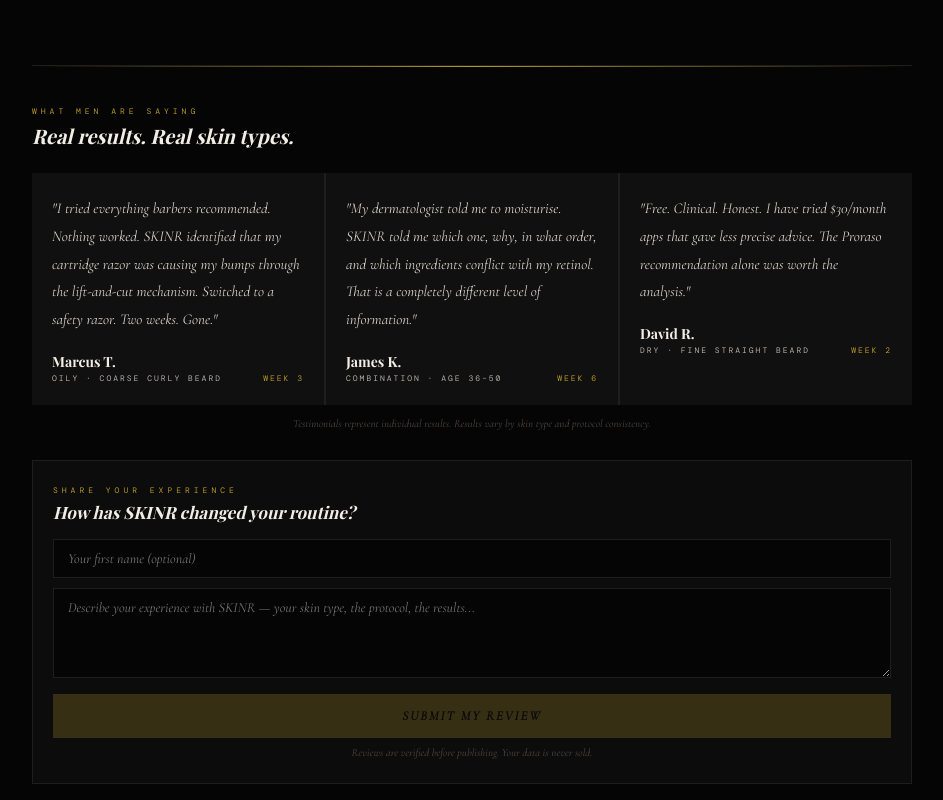
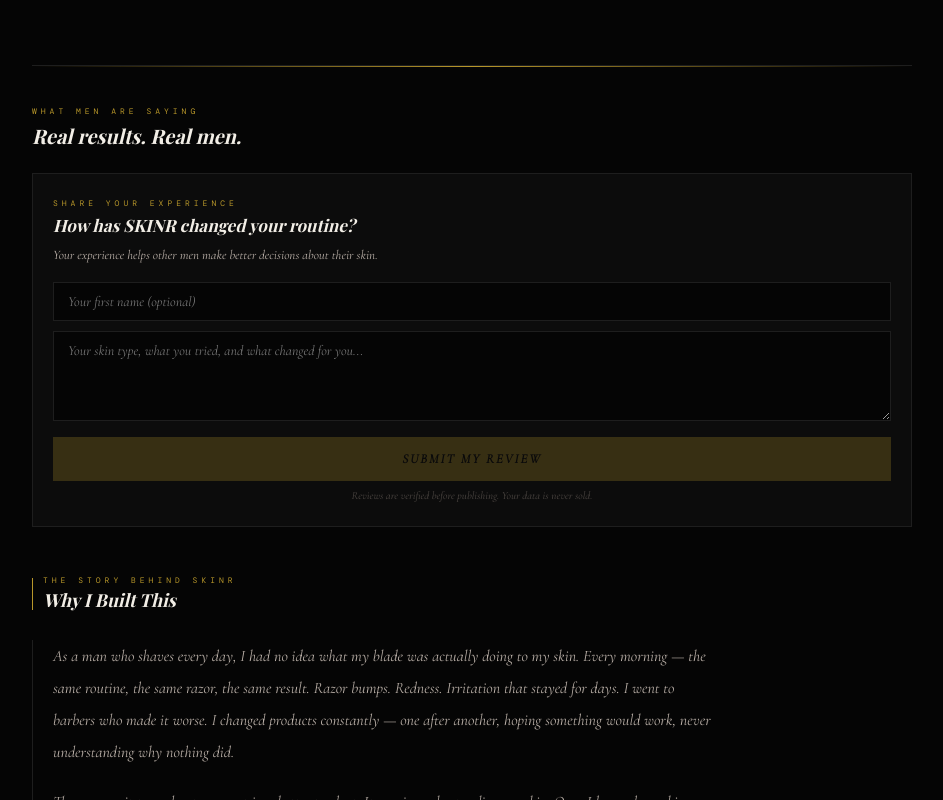
Before and after one commit to tarhdangote/skinrfinal-version-1.0, a React (Vite) app: page / in a window 1280 px wide. Shown: the part 1240-2040 px from the top of the page, without its empty margins (168-1111 px from the left). Built offline with nearby package versions, Linux system fonts and the light colour scheme; a web font is replaced by a local one.

Commit message:
Update App.jsx

```diff
--- a/src/App.jsx
+++ b/src/App.jsx
@@ -1,4 +1,9 @@
 import { useState, useEffect, useRef, useCallback } from "react";
+
+// ── GA4 EVENT TRACKING ───────────────────────────────────────────────────────
+const track = (eventName, params = {}) => {
+  try { if(window.gtag) window.gtag("event", eventName, params); } catch(_) {}
+};
 
 // ╔══════════════════════════════════════════════════════════════════════════╗
 // ║  SKINR v3 — EDITABLE CONFIGURATION                                       ║
@@ -1628,6 +1633,7 @@
     setPayError("");
     setPaySuccess(false);
     setPayLoading(true);
+    track("begin_checkout", {product, currency:"USD"});
     try {
       const res = await fetch("/.netlify/functions/stripe", {
         method:"POST",
@@ -1767,6 +1773,12 @@
         if(p==="skincare-guide"||p==="guides-combo"){ setSkincareGuideUnlocked(true); LS.set("skinr2:skincareGuideUnlocked",true); }
         if(p==="shaving-guide" ||p==="guides-combo"){ setShavingGuideUnlocked(true);  LS.set("skinr2:shavingGuideUnlocked",true); }
         LS.set("skinr2:purchasedProduct", p);
+        track("purchase", {
+          transaction_id: result.paymentIntent.id,
+          value: result.paymentIntent.amount / 100,
+          currency: "USD",
+          items: [{item_id: p, item_name: p}],
+        });
         setPaySuccess(true);
         // Send purchase confirmation email
         const purchasedEmail = emailSaved || "";
@@ -1835,6 +1847,7 @@
       const full = {...parsed, answers:ans, createdAt:Date.now(), lang};
       setProfile(full);
       LS.set(SK.profile, full);
+      track("skin_analysis_complete", {skin_type: parsed.skinType, lang});
       const intro = [{role:"ai",text:parsed.coachIntro||"Your analysis is complete. How can I help you?"}];
       setMessages(intro); saveChat(intro);
       setTimeout(()=>{ setView("results"); setShowEmail(!LS.get(SK.email)); },600);
@@ -1916,6 +1929,7 @@
         setShaveResult(full);
         setSavedShave({ ...full, answers: ans });
         LS.set(SK.shave, { ...full, answers: ans });
+        track("shave_protocol_complete", {bumps: ans.activeBumps, method: ans.method, lang});
         if (!LS.get(SK.email)) setShowEmail(true);
         return;
       } catch (e) { console.error(`Stage 2 attempt ${attempt}:`, e.message); }
@@ -2068,6 +2082,7 @@
     if(!emailVal.trim()) return;
     LS.set(SK.email, emailVal.trim());
     setEmailSaved(emailVal.trim());
+    track("email_capture", {source: "modal"});
     setEmailDone(true);
     // Send to Formspree — sign up free at formspree.io and replace YOUR_FORM_ID
     try {
@@ -2172,7 +2187,7 @@
     ...(has ? [{id:"checkin",   l:t.nav.checkin}]  : []),
     ...(hasShave ? [{id:"shave",l:t.nav.shave}]    : []),
     ...((has||hasShave) ? [{id:"community",l:t.nav.community}] : []),
-    ...((has||hasShave) ? [{id:"guides",   l:t.nav.guides}]    : []),
+    {id:"guides", l:t.nav.guides}, // Always visible — guides are generic, no analysis needed
   ];
 
   if(!ready) return (
@@ -2405,7 +2420,7 @@
         <footer style={{borderTop:"1px solid var(--border)",marginTop:52,paddingTop:40,paddingBottom:32,position:"relative",overflow:"hidden"}}>
           <div style={{position:"absolute",top:0,left:0,right:0,height:"1px",background:"linear-gradient(90deg,transparent,var(--gold),transparent)"}}/>
 
-          {/* ── SOCIAL PROOF ── */}
+          {/* ── REVIEWS ── */}
           <div style={{marginBottom:48}}>
             <div style={{fontFamily:"var(--fm)",fontSize:8,letterSpacing:4,color:"var(--gold)",
               textTransform:"uppercase",marginBottom:6}}>
@@ -2413,78 +2428,29 @@
             </div>
             <div style={{fontFamily:"var(--fh)",fontSize:20,fontWeight:700,fontStyle:"italic",
               color:"var(--white)",marginBottom:24}}>
-              {lang==="fr"?"De vrais résultats, de vrais profils.":lang==="es"?"Resultados reales, perfiles reales.":"Real results. Real skin types."}
+              {lang==="fr"?"De vrais résultats, de vrais hommes.":lang==="es"?"Resultados reales. Hombres reales.":"Real results. Real men."}
             </div>
-            <div style={{display:"grid",gridTemplateColumns:"repeat(auto-fit,minmax(260px,1fr))",gap:2,background:"var(--border)"}}>
-              {[
-                {
-                  quote: lang==="fr"
-                    ? "\"J'ai essayé tout ce que les barbiers recommandaient. Rien marchait. SKINR a identifié que ma lame cartouche causait mes boutons à cause du mécanisme lift-and-cut. Switché pour un rasoir de sûreté. En deux semaines, disparu.\""
-                    : lang==="es"
-                    ? "\"Probé todo lo que los barberos recomendaban. Nada funcionó. SKINR identificó que mi maquinilla de cartucho causaba mis granos por el mecanismo lift-and-cut. Cambié a una de seguridad. En dos semanas, desaparecieron.\""
-                    : "\"I tried everything barbers recommended. Nothing worked. SKINR identified that my cartridge razor was causing my bumps through the lift-and-cut mechanism. Switched to a safety razor. Two weeks. Gone.\"",
-                  name: "Marcus T.", type: lang==="fr"?"Peau Grasse · Barbe Bouclée":lang==="es"?"Piel Grasa · Barba Rizada":"Oily · Coarse Curly Beard", week:"Week 3"
-                },
-                {
-                  quote: lang==="fr"
-                    ? "\"Mon dermatologue m'a dit d'utiliser de la crème hydratante. SKINR m'a dit laquelle, pourquoi, dans quel ordre, et quels ingrédients conflictuent avec mon rétinol. C'est une différence énorme.\""
-                    : lang==="es"
-                    ? "\"Mi dermatólogo me dijo que usara hidratante. SKINR me dijo cuál, por qué, en qué orden, y qué ingredientes conflictúan con mi retinol. La diferencia es enorme.\""
-                    : "\"My dermatologist told me to moisturise. SKINR told me which one, why, in what order, and which ingredients conflict with my retinol. That is a completely different level of information.\"",
-                  name: "James K.", type: lang==="fr"?"Peau Mixte · 36–50":lang==="es"?"Piel Mixta · 36–50":"Combination · Age 36–50", week:"Week 6"
-                },
-                {
-                  quote: lang==="fr"
-                    ? "\"Gratuit. Clinique. Honnête. J'ai essayé des applications à 30 $/mois qui donnaient des conseils moins précis. La recommandation de Proraso seule valait l'analyse.\""
-                    : lang==="es"
-                    ? "\"Gratis. Clínico. Honesto. He probado apps de $30/mes que daban consejos menos precisos. La recomendación de Proraso sola valió el análisis.\""
-                    : "\"Free. Clinical. Honest. I have tried $30/month apps that gave less precise advice. The Proraso recommendation alone was worth the analysis.\"",
-                  name: "David R.", type: lang==="fr"?"Peau Sèche · Barbe Fine":lang==="es"?"Piel Seca · Barba Fina":"Dry · Fine Straight Beard", week:"Week 2"
-                },
-              ].map((r,i)=>(
-                <div key={i} style={{background:"var(--card)",padding:"22px 20px"}}>
-                  <div style={{fontFamily:"var(--fc)",fontSize:15,color:"var(--cream)",
-                    lineHeight:1.85,fontStyle:"italic",marginBottom:18}}>
-                    {r.quote}
-                  </div>
-                  <div style={{display:"flex",justifyContent:"space-between",alignItems:"flex-end"}}>
-                    <div>
-                      <div style={{fontFamily:"var(--fh)",fontSize:14,fontWeight:700,
-                        color:"var(--white)",marginBottom:2}}>{r.name}</div>
-                      <div style={{fontFamily:"var(--fm)",fontSize:8,letterSpacing:2,
-                        color:"var(--soft)",textTransform:"uppercase"}}>{r.type}</div>
-                    </div>
-                    <div style={{fontFamily:"var(--fm)",fontSize:8,letterSpacing:2,
-                      color:"var(--gold)",textTransform:"uppercase"}}>{r.week}</div>
-                  </div>
-                </div>
-              ))}
-            </div>
-            <div style={{fontFamily:"var(--fc)",fontSize:11,color:"var(--muted)",
-              fontStyle:"italic",marginTop:10,textAlign:"center",lineHeight:1.6}}>
-              {lang==="fr"
-                ? "Les témoignages représentent des résultats individuels. Les résultats varient selon le type de peau et la cohérence du protocole."
-                : lang==="es"
-                ? "Los testimonios representan resultados individuales. Los resultados varían según el tipo de piel y la consistencia del protocolo."
-                : "Testimonials represent individual results. Results vary by skin type and protocol consistency."}
-            </div>
-
-            {/* ── REVIEW SUBMISSION FORM ── */}
-            <div style={{marginTop:28,border:"1px solid var(--border)",padding:"24px 20px",background:"var(--s)"}}>
+
+            {/* Review submission form */}
+            <div style={{border:"1px solid var(--border)",padding:"24px 20px",background:"var(--s)"}}>
               <div style={{fontFamily:"var(--fm)",fontSize:8,letterSpacing:4,color:"var(--gold)",
                 textTransform:"uppercase",marginBottom:6}}>
                 {lang==="fr"?"Partagez Votre Expérience":lang==="es"?"Comparte Tu Experiencia":"Share Your Experience"}
               </div>
               <div style={{fontFamily:"var(--fh)",fontSize:17,fontWeight:700,fontStyle:"italic",
-                color:"var(--white)",marginBottom:16}}>
+                color:"var(--white)",marginBottom:8}}>
                 {lang==="fr"?"Comment SKINR a changé ta routine?":lang==="es"?"¿Cómo cambió SKINR tu rutina?":"How has SKINR changed your routine?"}
               </div>
-              {reviewPosted ? (
+              <div style={{fontFamily:"var(--fc)",fontSize:13,color:"var(--soft)",fontStyle:"italic",
+                marginBottom:16,lineHeight:1.7}}>
+                {lang==="fr"?"Ton retour aide les autres hommes à prendre de meilleures décisions pour leur peau.":lang==="es"?"Tu opinión ayuda a otros hombres a tomar mejores decisiones para su piel.":"Your experience helps other men make better decisions about their skin."}
+              </div>
+              {reviewPosted?(
                 <div style={{fontFamily:"var(--fc)",fontSize:15,color:"var(--gold)",fontStyle:"italic",
                   padding:"16px",border:"1px solid var(--goldb)",textAlign:"center"}}>
-                  ◆ {lang==="fr"?"Merci — nous avons bien reçu ton avis.":lang==="es"?"Gracias — hemos recibido tu reseña.":"Thank you — your review has been received."}
+                  ◆ {lang==="fr"?"Merci — on a bien reçu ton avis.":lang==="es"?"Gracias — hemos recibido tu reseña.":"Thank you — your review has been received."}
                 </div>
-              ) : (
+              ):(
                 <>
                   <input
                     style={{width:"100%",background:"var(--bg)",border:"1px solid var(--border)",
@@ -2492,12 +2458,11 @@
                       marginBottom:10,outline:"none",fontStyle:"italic"}}
                     placeholder={lang==="fr"?"Ton prénom (optionnel)":lang==="es"?"Tu nombre (opcional)":"Your first name (optional)"}
                     value={reviewName} onChange={e=>setReviewName(e.target.value)}/>
-                  <textarea
-                    rows={4}
+                  <textarea rows={4}
                     style={{width:"100%",background:"var(--bg)",border:"1px solid var(--border)",
                       padding:"10px 14px",fontFamily:"var(--fc)",fontSize:14,color:"var(--white)",
                       resize:"vertical",outline:"none",fontStyle:"italic",marginBottom:12}}
-                    placeholder={lang==="fr"?"Décris ton expérience avec SKINR — ton type de peau, le protocole, les résultats...":lang==="es"?"Describe tu experiencia con SKINR — tu tipo de piel, el protocolo, los resultados...":"Describe your experience with SKINR — your skin type, the protocol, the results..."}
+                    placeholder={lang==="fr"?"Ton type de peau, ce que tu as essayé, et ce qui a changé...":lang==="es"?"Tu tipo de piel, lo que intentaste, y lo que cambió...":"Your skin type, what you tried, and what changed for you..."}
                     value={reviewText} onChange={e=>setReviewText(e.target.value)}/>
                   <button className="btn btn-p" style={{width:"100%"}}
                     onClick={submitReview} disabled={!reviewText.trim()}>
@@ -2505,21 +2470,23 @@
                   </button>
                   <div style={{fontFamily:"var(--fc)",fontSize:11,color:"var(--muted)",
                     fontStyle:"italic",marginTop:8,textAlign:"center"}}>
-                    {lang==="fr"?"Les avis sont vérifiés avant publication. Données jamais vendues.":lang==="es"?"Las reseñas se verifican antes de publicarse. Datos nunca vendidos.":"Reviews are verified before publishing. Your data is never sold."}
+                    {lang==="fr"?"Les avis sont vérifiés avant publication. Tes données ne sont jamais vendues.":lang==="es"?"Las reseñas se verifican antes de publicarse. Tus datos nunca se venden.":"Reviews are verified before publishing. Your data is never sold."}
                   </div>
                 </>
               )}
-              {/* Show submitted reviews */}
-              {reviews.length > 0 && (
-                <div style={{marginTop:20,borderTop:"1px solid var(--border)",paddingTop:16}}>
+
+              {/* Show real user-submitted reviews only */}
+              {reviews.length>0&&(
+                <div style={{marginTop:24,borderTop:"1px solid var(--border)",paddingTop:20}}>
                   {reviews.slice(0,5).map((r,i)=>(
-                    <div key={r.id||i} style={{marginBottom:14,paddingBottom:14,
+                    <div key={r.id||i} style={{marginBottom:16,paddingBottom:16,
                       borderBottom:i<Math.min(reviews.length,5)-1?"1px solid var(--border)":"none"}}>
                       <div style={{fontFamily:"var(--fc)",fontSize:14,color:"var(--cream)",
-                        fontStyle:"italic",lineHeight:1.75,marginBottom:6}}>&ldquo;{r.text}&rdquo;</div>
+                        fontStyle:"italic",lineHeight:1.8,marginBottom:8}}>&ldquo;{r.text}&rdquo;</div>
                       <div style={{display:"flex",justifyContent:"space-between",alignItems:"center"}}>
                         <div style={{fontFamily:"var(--fh)",fontSize:13,fontWeight:700,color:"var(--white)"}}>
-                          {r.name}{r.skinType&&<span style={{color:"var(--soft)",fontWeight:400,marginLeft:6,fontSize:11}}>· {r.skinType}</span>}
+                          {r.name}
+                          {r.skinType&&<span style={{color:"var(--soft)",fontWeight:400,marginLeft:6,fontSize:11}}>· {r.skinType}</span>}
                         </div>
                         <div style={{fontFamily:"var(--fm)",fontSize:8,color:"var(--muted)",letterSpacing:2}}>{r.date}</div>
                       </div>
@@ -3453,6 +3420,37 @@
           <div className="guides-h">{t.guidesTitle}</div>
           <div className="guides-s">{t.guidesSub}</div>
 
+          {/* Personalised upsell — shown only if they haven't done analysis yet */}
+          {(!has&&!hasShave)&&(
+            <div style={{border:"1px solid var(--goldb)",background:"rgba(184,151,42,0.05)",
+              padding:"18px 20px",marginBottom:24,position:"relative",overflow:"hidden"}}>
+              <div style={{position:"absolute",top:0,left:0,right:0,height:2,
+                background:"linear-gradient(90deg,var(--gold),var(--gold2),transparent)"}}/>
+              <div style={{fontFamily:"var(--fm)",fontSize:8,letterSpacing:4,color:"var(--gold)",
+                textTransform:"uppercase",marginBottom:6}}>
+                {lang==="fr"?"Envie d'un guide personnalisé?":lang==="es"?"¿Quieres una guía personalizada?":"Want something personalised?"}
+              </div>
+              <div style={{fontFamily:"var(--fc)",fontSize:15,color:"var(--cream)",fontStyle:"normal",
+                lineHeight:1.8,marginBottom:14}}>
+                {lang==="fr"
+                  ?"Les guides ci-dessous sont des références générales pour tous les types de peau. Si tu veux un protocole construit spécifiquement pour ta biologie cutanée — ton type de peau exact, tes préoccupations, ton budget — l'analyse gratuite prend 60 secondes."
+                  :lang==="es"
+                  ?"Las guías de abajo son referencias generales para todos los tipos de piel. Si quieres un protocolo construido específicamente para tu biología cutánea — tu tipo de piel exacto, tus preocupaciones, tu presupuesto — el análisis gratuito toma 60 segundos."
+                  :"The guides below are general references for all skin types. If you want a protocol built specifically for your skin biology — your exact skin type, concerns, and budget — the free analysis takes 60 seconds."}
+              </div>
+              <div style={{display:"flex",gap:10,flexWrap:"wrap"}}>
+                <button className="btn btn-p" style={{flex:1,minWidth:140,fontSize:12}}
+                  onClick={()=>go("home")}>
+                  ◆ {lang==="fr"?"Analyser Ma Peau — Gratuit":lang==="es"?"Analizar Mi Piel — Gratis":"Analyse My Skin — Free"}
+                </button>
+                <button className="btn btn-g" style={{flex:1,minWidth:140,fontSize:12}}
+                  onClick={startShaveQuiz}>
+                  {lang==="fr"?"Protocole Rasage — Gratuit":lang==="es"?"Protocolo Afeitado — Gratis":"Shave Protocol — Free"}
+                </button>
+              </div>
+            </div>
+          )}
+
           {/* Skincare Guide */}
           <div className="guide-card">
             <div className="guide-h">{t.skincareGuideTitle}</div>
```
